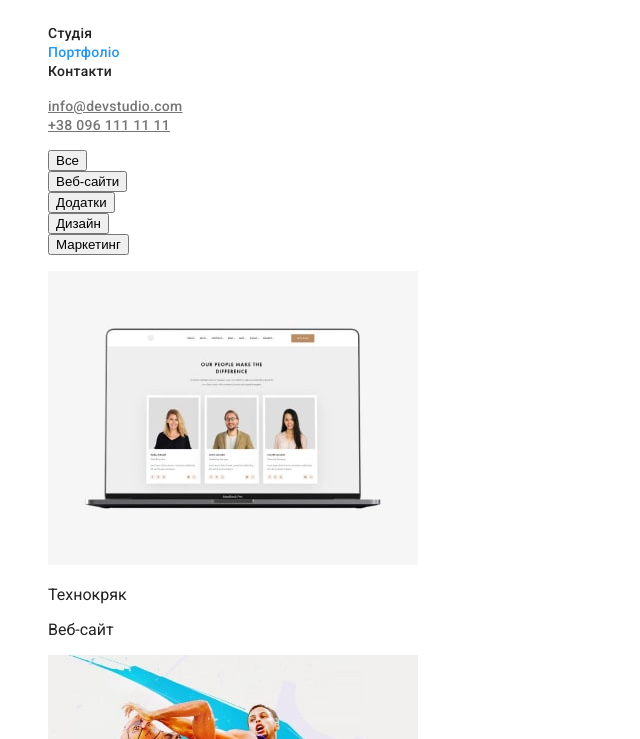
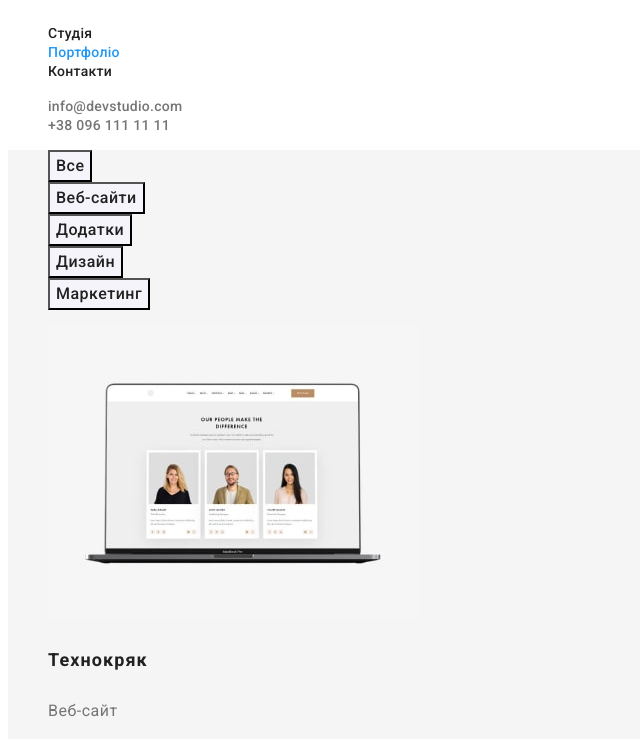
Before and after one commit to s-mirko1/goit-markup-hw-02, a plain HTML site: page portfolio.html in a window 1280 px wide. Shown: the part 51-790 px from the top of the page, without its empty margins (0-640 px from the left). Drawn offline with Linux system fonts and the light colour scheme.

Commit message:
finish (1)

```diff
--- a/css/styles.css
+++ b/css/styles.css
@@ -265,3 +265,49 @@ body {
 .adress-item-link:focus {
     color: var(--accent-color);
 }
+
+/* Portfolio */
+
+.portfolio {
+    background-color: var(--secondary-white-color);
+}
+
+.portfolio-list-btn {}
+
+.portfolio-btn {
+    cursor: pointer;
+    background-color: var(--third-white-color);
+    font-family: 'Roboto';
+    font-style: normal;
+    font-weight: 500;
+    font-size: 16px;
+    line-height: 1.62;
+    text-align: center;
+    letter-spacing: 0.03em;
+    color: var(--primary-text-color)
+}
+
+.portfolio-btn:focus,
+.portfolio-btn:hover {
+    color: var(--white-color);
+    background-color: var(--accent-color);
+}
+
+.portfolio-list {}
+
+.portfolio-item {}
+
+.portfolio-item-title {
+    font-weight: 700;
+    font-size: 18px;
+    line-height: 2;
+    letter-spacing: 0.06em;
+    color: var(--primary-text-color)
+}
+
+.portfolio-item-text {
+    font-size: 16px;
+    line-height: 1.87;
+    letter-spacing: 0.03em;
+    color: var(--second-text-color);
+}
--- a/portfolio.html
+++ b/portfolio.html
@@ -28,8 +28,8 @@
 
 
         <ul class="auth-nav-list">
-            <li><a href="mailto:info@devstudio.com" class="auth-nav-link">info@devstudio.com</a></li>
-            <li><a href="tel:+380961111111" class="auth-nav-link">+38 096 111 11 11</a></li>
+            <li><a href="mailto:info@devstudio.com" class="auth-nav-link link">info@devstudio.com</a></li>
+            <li><a href="tel:+380961111111" class="auth-nav-link link">+38 096 111 11 11</a></li>
         </ul>
     </header>
 
@@ -110,7 +110,8 @@
         <address class="adress">
             <ul class="adress-list">
                 <li class="adress-item">
-                    <a href="https://goo.gl/maps/J2mxzFVSy3MBpGTv5" class="adress-link link">м. Київ, пр-т Лесі Українки, 26</a>
+                    <a href="https://goo.gl/maps/J2mxzFVSy3MBpGTv5" class="adress-link link">м. Київ, пр-т Лесі Українки,
+                        26</a>
                 </li>
                 <li class="adress-item">
                     <a href="mailto:info@devstudio.com" class="adress-item-link link">info@devstudio.com</a>
```
